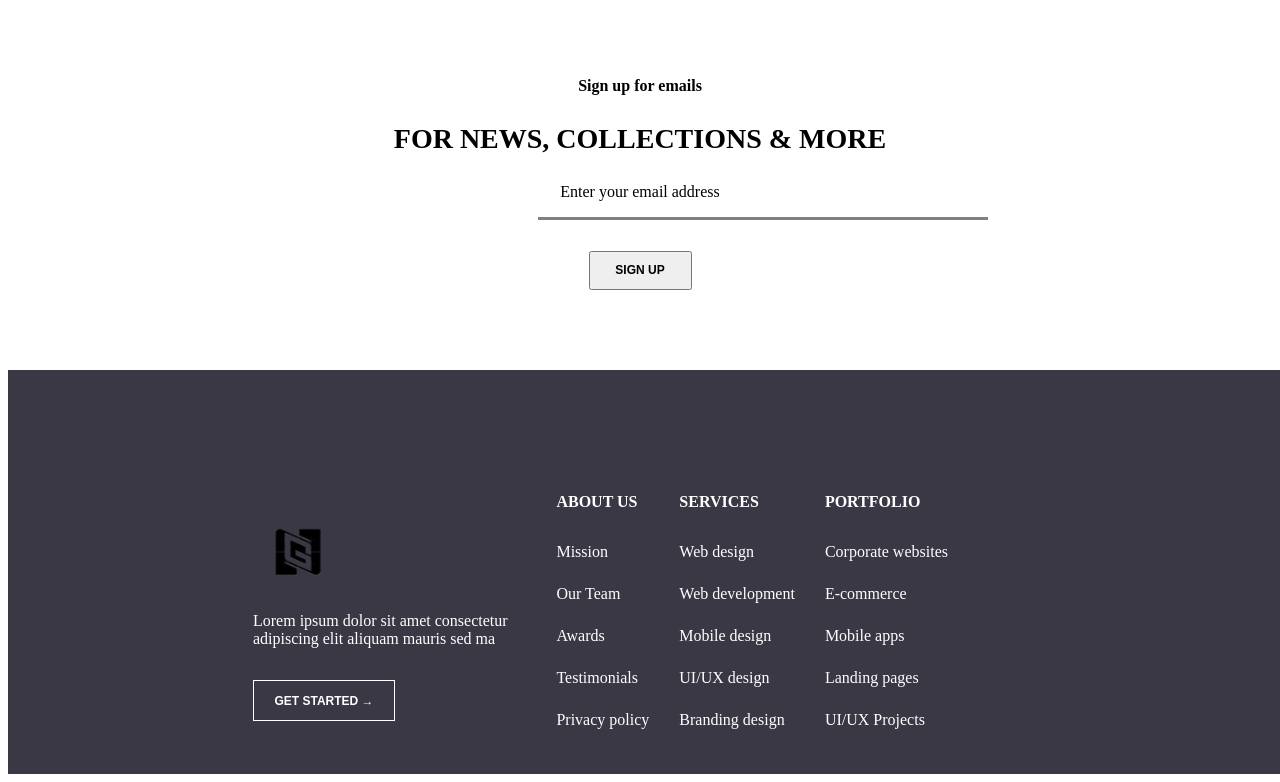
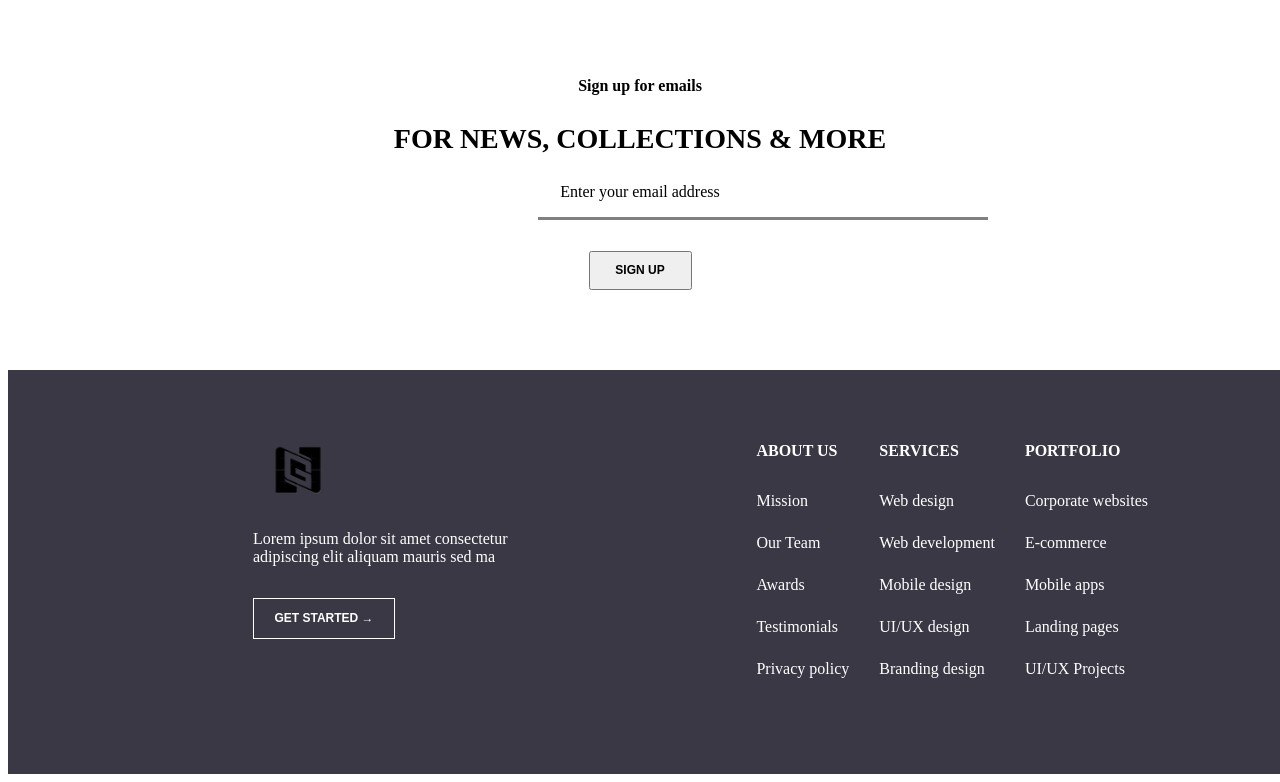
Before and after one commit to codeville-2024/e-commerce-gift, a plain HTML site: page index.html in a window 1280 px wide. Shown: the part 3619-4401 px from the top of the page. Drawn offline with Linux system fonts and the light colour scheme.

Commit message:
footer change

```diff
--- a/styles.css
+++ b/styles.css
@@ -349,6 +349,7 @@ ul {
   width: 303.45px;
   height: 215.33px;
   margin-left: 245px;
+  margin-bottom: 165px;
 }
 
 #at{
@@ -367,6 +368,8 @@ ul {
   column-gap: 30px;
   width: 486px;
   height: 190px;
+  margin-bottom: 102.67px;
+  margin-left: 200px;
 }
 
 #ab{
```
